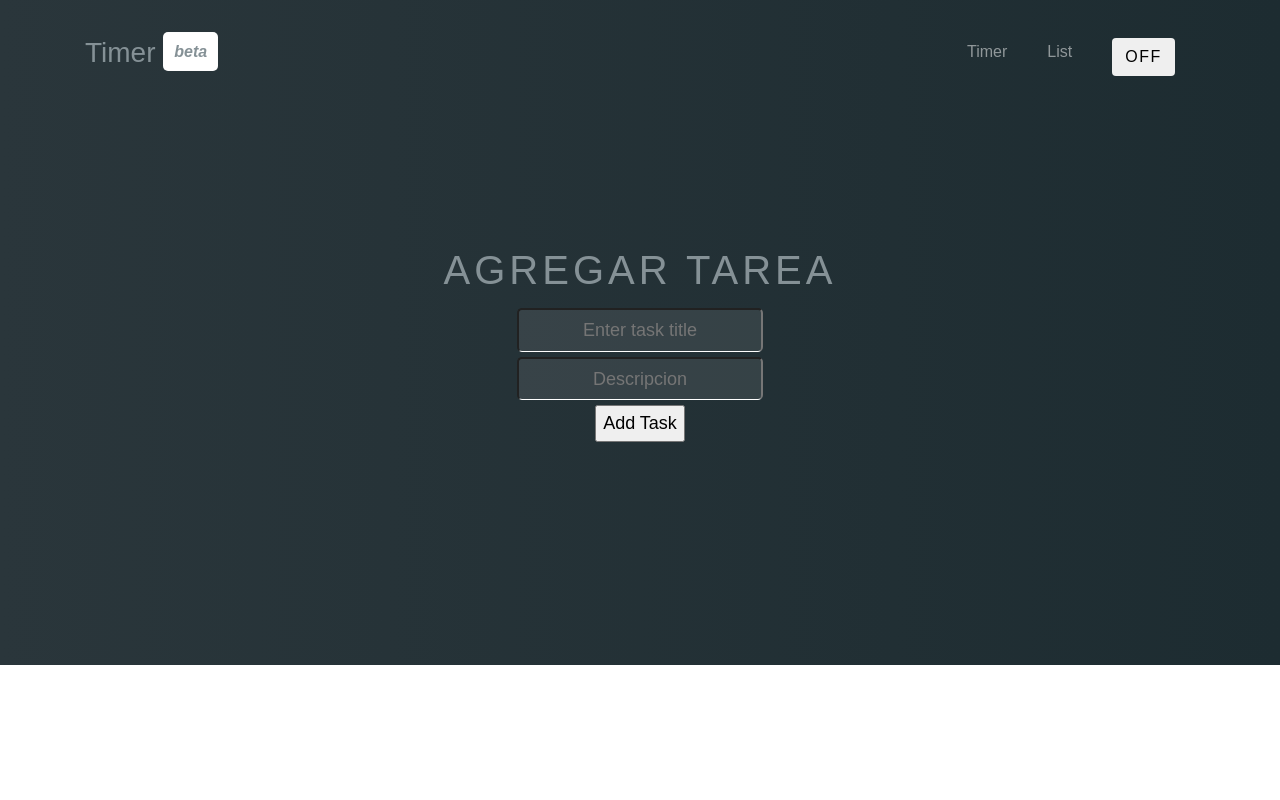
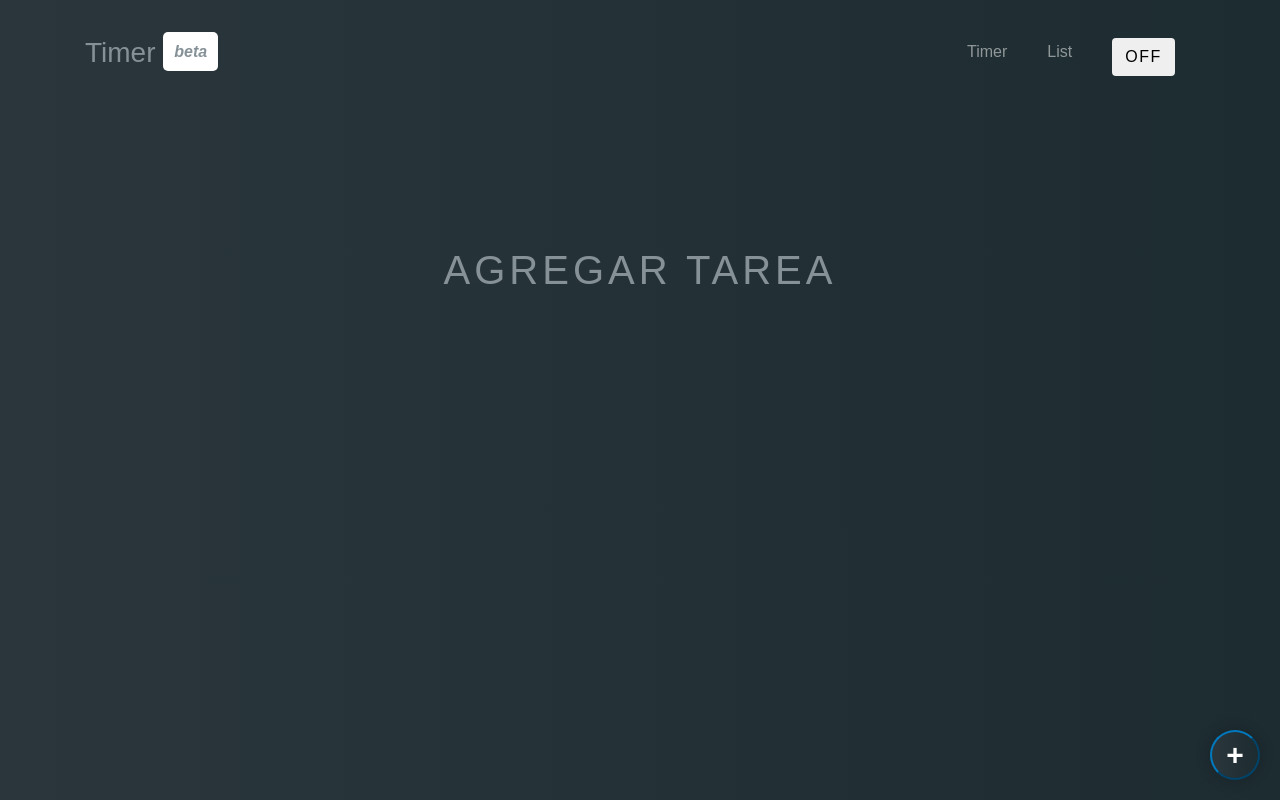
Before and after one commit to Serphp/Spomodoro, a React (Vite) app: page /taskpage in a window 1280 px wide. Built offline with nearby package versions, Linux system fonts and the light colour scheme.

Commit message:
Improvement SCSS on TaskList page & button with hidden

```diff
--- a/components/Tasklist.jsx
+++ b/components/Tasklist.jsx
@@ -3,7 +3,13 @@ import moment from 'moment';
 
 function TaskList() {
   const [tasks, setTasks] = useState([]);
+  const [showCode, setShowCode] = useState(false);
+  const [isPlus, setIsPlus] = useState(true);
 
+  const handleShowCode = () => {
+    setShowCode(!showCode);
+    setIsPlus((prevIsPlus) => !prevIsPlus);
+  };
 
   useEffect(() => {
 
@@ -59,17 +65,26 @@ function TaskList() {
 
       <section className="probootstrap-section probootstrap-cover probootstrap-scene-0">
       <div className="container">
-
         <div className="row mb-5 justify-content-center text-center">
           <div className="col-md-8">
             <h2 className="probootstrap-heading">Agregar tarea</h2>
-            <form onSubmit={handleAddTask}>
+            <button className='buttonplus' onClick={handleShowCode}>
+            <span className='buttonptext'>
+            {isPlus ? '+' : '-'}
+            </span>
+            </button>
+
+            {showCode && (
+            <form className='boxplus' onSubmit={handleAddTask}>
             <input type="text" name="taskTitle" className='imput' placeholder="Enter task title" />
             <br/>
-          <input type="text" name="TaskBody" className='imput' placeholder="Descripcion" />
+            <textarea type="text" name="TaskBody" className='imput' placeholder="Descripcion" />
             <br/>
-          <button type="submit">Add Task</button>
+            <button type="submit" className='btnselect'>Add Task</button>
             </form>
+
+
+    )}
 </div>
   </div>
 
--- a/src/styles/Estructure.scss
+++ b/src/styles/Estructure.scss
@@ -2,10 +2,10 @@
         overflow-x: hidden; }
 
     body {
-        font-family: "Raleway", sans-serif;
+        font-family: "Raleway", sans-serif !important;
         line-height: 1.7;
         font-size: 18px;
-        background: #2A363B;
+        background: linear-gradient(to right, #2A363B, #1d2c31) !important;
         color: #859196; }
 
     a {
@@ -16,15 +16,6 @@
         a:hover {
         text-decoration: none;
         color: #CF4647; }
-
-    h1, h2, h3, h4, h5 {
-        line-height: 1.5;
-        font-weight: normal;
-        color: #fff;
-    }
-
-    .text-primary {
-        color: #CF4647 !important; }
 
     .probootstrap-navabr-dark {
         background: transparent !important;
@@ -122,9 +113,6 @@
         font-size: 18px; }
         .form-control:focus, .form-control:active {
         border: 2px solid #fff; }
-
-    textarea {
-        height: inherit !important; }
 
     .probootstrap-vh-100 {
         height: 100vh;
--- a/src/styles/Task.scss
+++ b/src/styles/Task.scss
@@ -68,3 +68,62 @@
         }
     }
 }
+
+
+.buttonplus {
+    position: fixed;
+    bottom: 20px;
+    right: 20px;
+    width: 50px;
+    height: 50px;
+    border-radius: 50%;
+    background: linear-gradient(to right, #2A363B, #1d2c31);
+    border-color: #0079bf;
+    color: #fff;
+    font-size: 30px;
+    text-align: center;
+    line-height: 50px;
+    cursor: pointer;
+    box-shadow: 0 0 15px rgba(0, 0 , 0, 0.2);
+    transition: all 0.3s ease;
+        &:hover {
+            width: 60px;
+            height: 60px;
+            color: #00bf49;
+            background-color: #204c6485;
+            border-color: #0079bf;
+            box-shadow: 0 0 35px rgba(0, 0 , 0, 0.2);
+        }
+    .buttonptext {
+        position: absolute;
+        top: 50%;
+        left: 50%;
+        transform: translate(-50%, -50%);
+        font-size: 30px;
+        font-weight: 700;
+    }
+}
+
+.boxplus {
+    text-align: center;
+    margin: 5px;
+    padding: auto;
+    .btnselect {
+        margin-left: 10px;
+        //margin-top: 20px;
+        width: 30%;
+        gap: 10px;
+        padding: 10px;
+        text-align: center;
+        color: whitesmoke;
+        background-color: #e1e1e11c;
+        border: #d7d7d70e solid 1px;
+        border-radius: 5px;
+        transition: box-shadow 0.5s ease-in-out;
+        &:hover {
+            background-color: #e1e1e1;
+            box-shadow: 0 0 10px 0 rgba(255, 255, 255, 0.5);
+            color: #000;
+        }
+    }
+}
--- a/src/styles/global.scss
+++ b/src/styles/global.scss
@@ -4,15 +4,11 @@
 
 #root {
     width: 100vw;
-    //text-align: center;
     font-family: "Raleway", sans-serif;
     line-height: 1.7;
     font-size: 18px;
-    //background: #2A363B;
-    //background: -webkit-linear-gradient(to right, #2A363B, #2A363B);
     background: linear-gradient(to right, #2A363B, #1d2c31);
     color: #fff;
-    //overflow: hidden;
     color: #859196;
 }
 
@@ -88,17 +84,22 @@ label {
     }
 }
 .imput {
-    margin: auto;
-    padding: 5px;
+    width: 100%;
+    margin: 10px;
+    padding: 10px;
     text-align: center;
     margin-bottom: 5px;
     background-color: #ebebeb18;
-    border-bottom: #ffffff solid 1px;
-    border-radius: 5px;
+    border: none;
+    outline: none;
+    border-bottom: #000000 solid 1px;
+    border-radius: 10px;
     transition: all 0.3s ease;
     &:hover {
         background-color: #ebebeb18;
-        box-shadow: 0 0 10px 0 rgba(255, 255, 255, 0.5);
+        //box-shadow: 0 0 10px 0 rgba(0, 0, 0, 0.5);
+        border-bottom: #747474 solid 1px;
+        border: none;
         //color: #000;
     }
 }
@@ -185,7 +186,6 @@ button:checked ~ label {
 
 .box2 {
     text-align: center;
-    //border: #000 solid 1px;
     margin: 10px;
     padding: auto;
     .btnselect {
```
Lines whose indentation alone changed are shown as unchanged.
